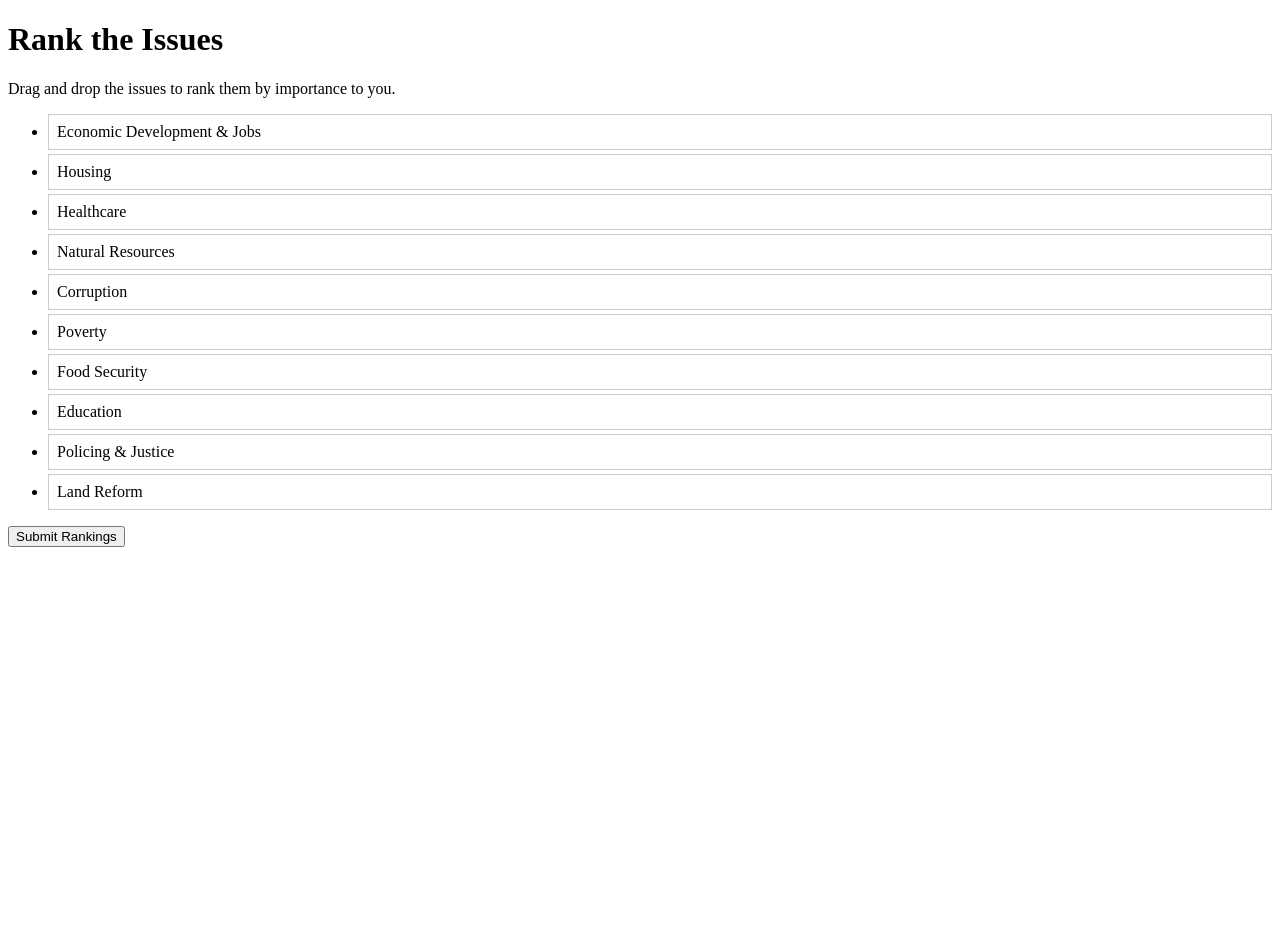
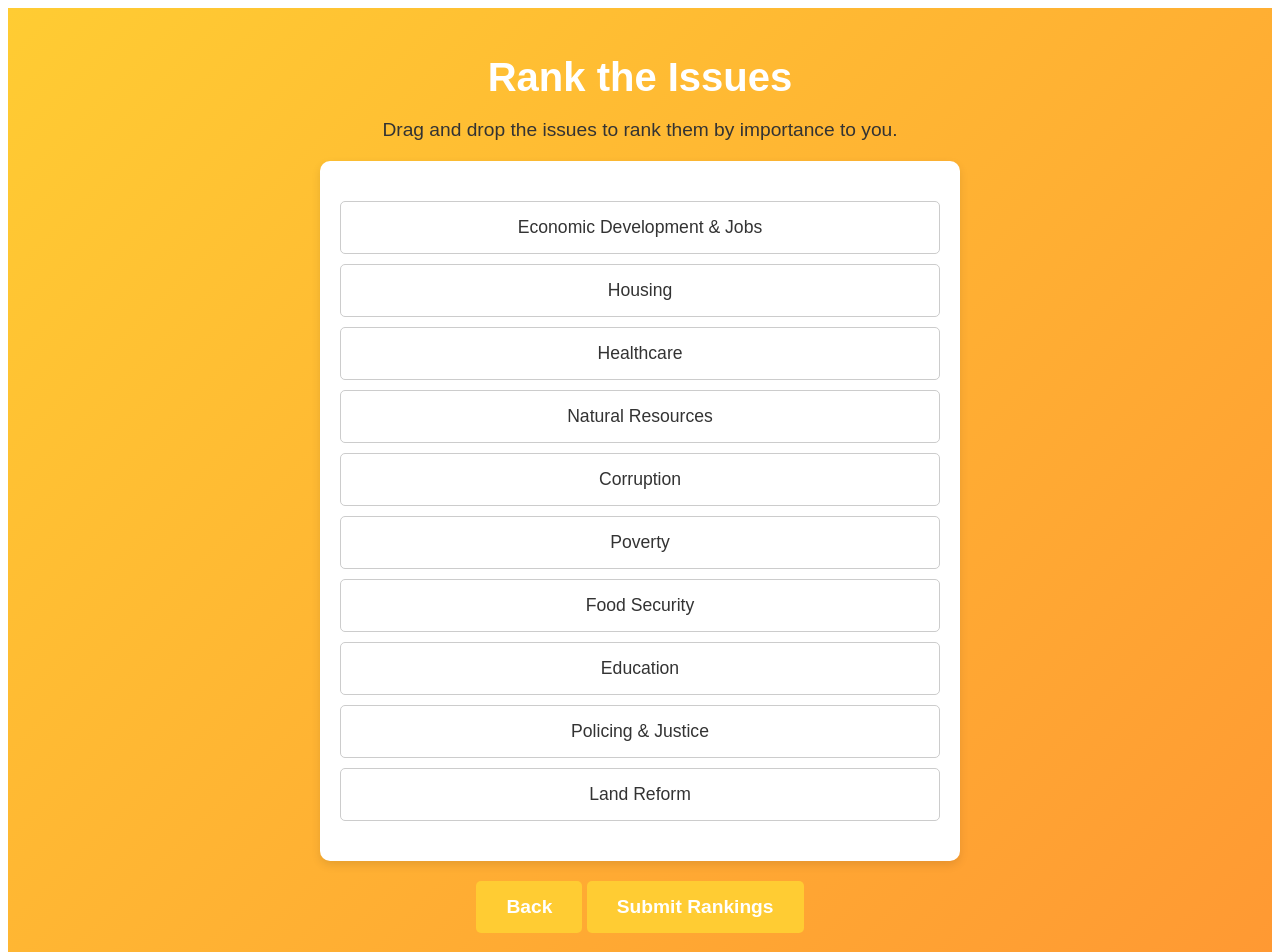
Before and after one commit to roxinbj/vote-mate, a SvelteKit app: page /ranking in a window 1280 px wide. Shown: the top 952 px of the page. Before the commit the page ends 800 px from the top, so only its background shows below. Built offline with nearby package versions, Linux system fonts and the light colour scheme.

Commit message:
Ranking deign Done

```diff
--- a/src/routes/ranking/+page.svelte
+++ b/src/routes/ranking/+page.svelte
@@ -33,8 +33,6 @@
 
 	// Handle when an item is dropped
 	function handleDrop(event, index) {
-		//console.log('Item at ', draggedIndex);
-		//console.log('Dropped at ', index);
 		event.preventDefault();
 
 		// Reorder the rankedIssues array
@@ -63,12 +61,17 @@
 		issueRankings.set(rankedIssues); // Store the final ranking
 		goto('/results'); // Navigate to the results page
 	}
+
+	function backToQuestions() {
+		goto('/questions');
+	}
 </script>
 
 <main>
 	<h1>Rank the Issues</h1>
 	<p>Drag and drop the issues to rank them by importance to you.</p>
 
+	<div class="rank-container">
 		<ul>
 			{#each rankedIssues as issue, index}
 				<li
@@ -78,13 +81,89 @@
 					on:dragleave={handleDragLeave}
 					on:drop={(event) => handleDrop(event, index)}
 					on:dragend={handleDragEnd}
-				data-index={index}
-				style="border: 1px solid #ccc; padding: 8px; margin: 4px 0; cursor: move;"
 				>
 					{issue}
 				</li>
 			{/each}
 		</ul>
+	</div>
+	<button class="submit-button" on:click={backToQuestions}>Back</button>
+	<button class="submit-button" on:click={submitRankings}>Submit Rankings</button>
+</main>
 
-	<button on:click={submitRankings}>Submit Rankings</button>
-</main>
+<style>
+	main {
+		padding: 20px;
+		background: linear-gradient(135deg, #ffcc33, #ff9933);
+		text-align: center;
+		font-family: Arial, sans-serif;
+	}
+
+	.rank-container {
+		background-color: white;
+		padding: 20px;
+		border-radius: 10px;
+		box-shadow: 0 4px 10px rgba(0, 0, 0, 0.1);
+		max-width: 600px;
+		margin: 20px auto;
+	}
+
+	h1 {
+		color: white;
+		font-size: 2.5rem;
+		margin-bottom: 10px;
+	}
+
+	p {
+		font-size: 1.2rem;
+		color: #333;
+		margin-bottom: 20px;
+	}
+
+	ul {
+		list-style-type: none;
+		padding: 0;
+		margin: 20px 0;
+	}
+
+	li {
+		background-color: #fff;
+		border: 1px solid #ccc;
+		padding: 15px;
+		margin-bottom: 10px;
+		font-size: 1.1rem;
+		color: #333;
+		cursor: move;
+		border-radius: 5px;
+		transition:
+			background-color 0.3s ease,
+			box-shadow 0.3s ease;
+	}
+
+	li:hover {
+		background-color: #ffcc33;
+		color: #fff;
+		box-shadow: 0 4px 8px rgba(0, 0, 0, 0.1);
+	}
+
+	li:active {
+		background-color: #ff9933;
+		color: #fff;
+	}
+
+	.submit-button {
+		background-color: #ffcc33;
+		border: none;
+		padding: 15px 30px;
+		font-size: 1.2rem;
+		font-weight: bold;
+		color: #fff;
+		cursor: pointer;
+		border-radius: 5px;
+		transition: background-color 0.3s ease;
+	}
+
+	.submit-button:hover {
+		background-color: #ff9933;
+	}
+</style>
```
Lines whose indentation alone changed are shown as unchanged.
